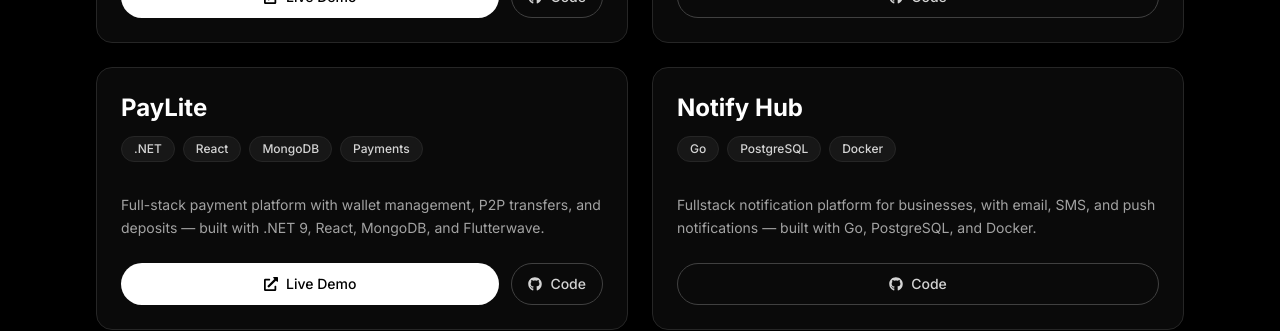
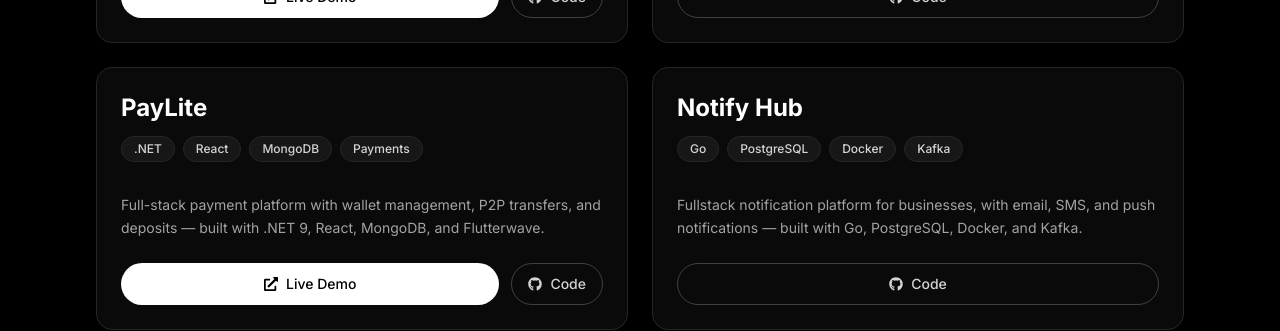
Before and after one commit to ameer017/ameer-portfolio-website, a Next.js app in the folder client/: page / in a window 1280 px wide. Shown: the part 2720-3051 px from the top of the page. Built offline with nearby package versions, Linux system fonts and the light colour scheme.

Commit message:
feat: updat project section with go project

```diff
--- a/client/app/components/Project/Project.jsx
+++ b/client/app/components/Project/Project.jsx
@@ -32,9 +32,9 @@ const data = [
   {
     id: 4,
     title: "Notify Hub",
-    tags: ["Go", "PostgreSQL", "Docker"],
+    tags: ["Go", "PostgreSQL", "Docker", "Kafka"],
     description:
-      "Fullstack notification platform for businesses, with email, SMS, and push notifications — built with Go, PostgreSQL, and Docker.",
+      "Fullstack notification platform for businesses, with email, SMS, and push notifications — built with Go, PostgreSQL, Docker, and Kafka.",
     urlOne: "#",
     urlTwo: "https://github.com/ameer017/scaling-guide/tree/main/notifyHub",
   },
```
